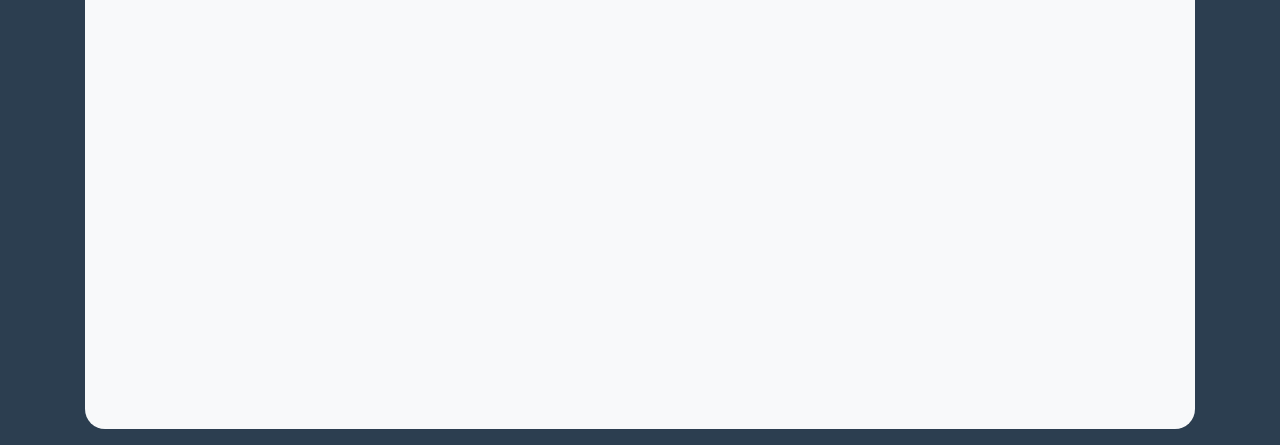
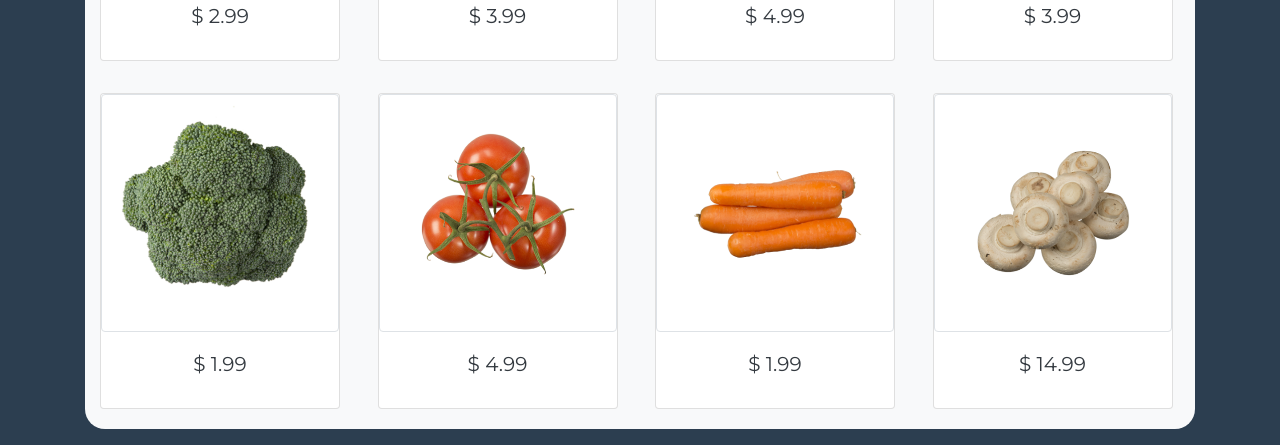
Before and after one commit to alexsophiekim/supermarket, a plain HTML site: page index.html in a window 1280 px wide. Shown: the part 435-880 px from the top of the page. Drawn offline with nearby package versions, Linux system fonts and the light colour scheme.

Commit message:
trying to solve categories working

```diff
--- a/css/style.css
+++ b/css/style.css
@@ -8,6 +8,9 @@ body{
   font-family: 'Montserrat', sans-serif;
   background-color: #2c3e50;
   color: #f8f9fa;
+}
+.display-3{
+  font-family: 'Fredoka One', cursive;
 }
 .container{
   text-align: center;
@@ -26,7 +29,7 @@ body{
   left: 0;
   width: 100vw;
   height: 100vh;
-  background-color: rgba(0, 0, 0, 0.5) !important;
+  background-color: rgba(0, 0, 0, 0.8) !important;
   display: none;
   /* display: flex; */
   justify-content: center;
@@ -35,7 +38,7 @@ body{
 
 #content{
   color: black;
-  width: 70vw;
+  width: 50vw;
   max-height: 45vh;
   height: 45vh;
   background-color: white;
@@ -57,3 +60,7 @@ body{
 #itemImage{
   max-height: 100%;
 }
+p{
+  font-weight: bold;
+  margin-left: 10px;
+}
--- /dev/null
+++ b/js/new.js
@@ -0,0 +1,303 @@
+console.log('working');
+
+var items = [
+    {
+    id: 1,
+    sort: 'fruit',
+    unit: 'kg',
+    name: 'banana',
+    photo: 'banana.png',
+    price: 2.99
+    },
+    {
+    id: 2,
+    sort: 'fruit',
+    unit: 'kg',
+    name: 'apple',
+    photo: 'apple.png',
+    price: 3.99
+  },
+  {
+    id:3,
+    sort: 'fruit',
+    unit: 'kg',
+    name: 'kiwifruit',
+    photo: 'kiwifruit.png',
+    price: 4.99
+  },
+  {
+    id:4,
+    sort: 'fruit',
+    unit: 'ea',
+    name: 'pineapple',
+    photo: 'pineapple.png',
+    price: 3.99
+  },
+  {
+    id:5,
+    sort: 'vegetable',
+    unit: 'ea',
+    name: 'broccoli',
+    photo: 'broccoli.png',
+    price: 1.99
+  },
+  {
+    id:6,
+    sort: 'vegetable',
+    unit: 'kg',
+    name: 'tomatoes',
+    photo: 'tomatoes.png',
+    price: 4.99
+  },
+  {
+    id:7,
+    sort: 'vegetable',
+    unit: 'kg',
+    name: 'carrots',
+    photo: 'carrots.png',
+    price: 1.99
+  },
+  {
+    id:8,
+    sort: 'vegetable',
+    unit: 'kg',
+    name: 'mushrooms',
+    photo: 'mushrooms.png',
+    price: 14.99
+  },
+  {
+    id:9,
+    sort: 'butchery',
+    unit: 'kg',
+    name: 'chicken breast',
+    photo: 'breast.png',
+    price: 9.99
+  },
+  {
+    id:10,
+    sort: 'butchery',
+    unit: 'kg',
+    name: 'Rump steak',
+    photo: 'rump.png',
+    price: 22.99
+  },
+  {
+    id:11,
+    sort: 'butchery',
+    unit: 'kg',
+    name: 'lamb shoulder chops',
+    photo: 'lamb.png',
+    price: 15.99
+  },
+  {
+    id: 12,
+    sort: 'butchery',
+    unit: 'kg',
+    name: 'chicken drumsticks',
+    photo: 'drumsticks.png',
+    price: 4.99
+  },
+  {
+    id: 13,
+    sort: 'butchery',
+    unit: 'kg',
+    name: 'trim pork medallion steak',
+    photo: 'pork.png',
+    price: 24.99
+  },
+  {
+    id: 14,
+    sort: 'butchery',
+    unit: 'kg',
+    name: 'smokey bacon sausages',
+    photo: 'sausages.png',
+    price: 14.29
+  },
+  {
+    id: 15,
+    sort: 'dairy',
+    unit: 'ea',
+    name: 'Milk 2l',
+    photo: 'milk.png',
+    price: 4.48
+  },
+  {
+    id: 16,
+    sort: 'dairy',
+    unit: 'ea',
+    name: 'cream 500ml',
+    photo: 'cream.png',
+    price: 4.08
+  },
+  {
+    id: 17,
+    sort: 'dairy',
+    unit: 'ea',
+    name: 'butter 500g',
+    photo: 'butter.png',
+    price: 6.99
+  },
+  {
+    id: 18,
+    sort: 'dairy',
+    unit: 'ea',
+    name: 'Eggs grade 7 10ea',
+    photo: 'eggs.png',
+    price: 14.99
+  },
+  {
+    id: 19,
+    sort: 'bakery',
+    unit: 'ea',
+    name: 'toast bread 700g',
+    photo: 'toast.png',
+    price: 3.49
+  },
+  {
+    id: 20,
+    sort: 'bakery',
+    unit: 'ea',
+    name: 'crumpets 6ea',
+    photo: 'crumpets.png',
+    price: 1.99
+  },
+  {
+    id: 21,
+    sort: 'bakery',
+    unit: 'ea',
+    name: 'chocolate muffins 6ea',
+    photo: 'muffins.png',
+    price: 3.99
+  },
+  {
+    id: 22,
+    sort: 'bakery',
+    unit: 'ea',
+    name: 'french stick',
+    photo: 'stick.png',
+    price: 1.99
+  },
+  {
+    id: 23,
+    sort: 'bakery',
+    unit: 'ea',
+    name: 'Hot cross buns 6ea',
+    photo: 'cross.png',
+    price: 3.99
+  },
+  {
+    id: 24,
+    sort: 'bakery',
+    unit: 'ea',
+    name: 'Custard Donut',
+    photo: 'dount.png',
+    price: 5.99
+  },
+];
+
+var itemList = document.getElementById('itemList');
+itemCard(items);
+function itemCard(inputArray){
+  for (var i = 0; i < inputArray.length; i++) {
+
+      var itemCard ='<div class="col-12 col-sm-6 col-md-3 mb-3 text-center">';
+        itemCard += '<div class="card itemThumb itemThumb2 mt-3" style="width: 15rem;" data-id="'+inputArray[i].id+'">';
+        itemCard += '<img src ="img/'+inputArray[i].photo+'"class="img-thumbnail" alt="">';
+          itemCard += '<div class="card-body">';
+            itemCard += '<h5 class="card-title">$ '+inputArray[i].price+'</h5>';
+          itemCard +='</div>';
+        itemCard +='</div>';
+      itemCard +='</div>';
+
+      itemList.innerHTML += itemCard;
+  };
+}
+
+function detail(itemNumber){
+  var item;
+  for (var i = 0; i < items.length; i++) {
+    if(items[i].id === itemNumber){
+      item = items[i];
+      break;
+    }
+  }
+  document.getElementById('itemImage').src = 'img/'+items[i].photo;
+  document.getElementById('itemName').innerText = items[i].name;
+  document.getElementById('itemUnit').innerText = 'Unit: '+items[i].unit;
+  document.getElementById('itemSort').innerText = 'category: '+items[i].sort;
+  document.getElementById('itemPrice').innerText = 'price: $'+items[i].price;
+  document.getElementById('add').innerHTML = '<button type="button" class="btn btn-lg btn-block btn-primary">ADD</button>';
+
+
+  document.getElementById('popup').style.display = 'flex';
+  document.body.style.overflow ='hidden';
+};
+
+var itemThumb = document.getElementsByClassName('itemThumb2');
+for (var i = 0; i < itemThumb.length; i++) {
+  itemThumb[i].onclick = function(){
+    var id = parseInt(this.dataset.id);
+    detail(id);
+  };
+}
+  document.getElementById('close').onclick = function(){
+  document.getElementById('popup').style.display='none';
+  document.body.style.overflow = 'scroll';
+}
+
+$('#fruit').click(function(){
+  $('#itemList').html('');
+  var fruitArray = [];
+    for (var i = 0; i < items.length; i++) {
+      if (items[i].sort == 'fruit') {
+        console.log('fruit');
+        fruitArray.push(items[i])
+      }
+    }
+    itemCard(fruitArray);
+});
+
+$('#vegetable').click(function(){
+  ('#itemList').html('');
+  var vegeArray = [];
+    for (var i = 0; i < items.length; i++) {
+      if (items[i].sort == 'vegetable') {
+        console.log('vegetable');
+        vegeArray.push(items[i])
+      }
+    }
+    itemCard(vegeArray);
+});
+$('#dairy').click(function(){
+  ('#itemList').html('');
+  var dairyArray = [];
+    for (var i = 0; i < items.length; i++) {
+      if (items[i].sort == 'dairy') {
+        console.log('dairy');
+        dairyArray.push(items[i])
+      }
+    }
+    itemCard(dairyArray);
+});
+$('#bakery').click(function(){
+  ('#itemList').html('');
+  var bakeryArray = [];
+    for (var i = 0; i < items.length; i++) {
+      if (items[i].sort == 'bakery') {
+        console.log('bakery');
+        bakeryArray.push(items[i])
+      }
+    }
+    itemCard(bakeryArray);
+});
+$('#butchery').click(function(){
+  ('#itemList').html('');
+  var butcheryArray = [];
+    for (var i = 0; i < items.length; i++) {
+      if (items[i].sort == 'butchery') {
+        console.log('butchery');
+        butcheryArray.push(items[i])
+      }
+    }
+    itemCard(butcheryArray);
+});
--- a/js/script.js
+++ b/js/script.js
@@ -1,6 +1,10 @@
 var itemList = document.getElementById('itemList');
 
 fruit();
+
+
+
+
 function fruit(){
   var items = [
       {
@@ -38,11 +42,9 @@ function fruit(){
   ];
 
   itemList.innerHTML ='';
-
   for (var i = 0; i < items.length; i++) {
-
+    console.log(items[i].photo);
     var itemCard ='<div class="col-12 col-sm-6 col-md-3 mb-3 text-center">';
-
       itemCard += '<div class="card itemThumb itemThumb2 my-2" style="width: 13rem;" data-id="'+items[i].id+'">';
       itemCard += '<img src ="img/'+items[i].photo+'" class="img-thumbnail" alt="">';
         itemCard += '<div class="card-body">';
@@ -51,9 +53,7 @@ function fruit(){
       itemCard +='</div>';
     itemCard +='</div>';
 
-  document.getElementById('itemList').innerHTML += itemCard;
-
-  }
+  itemList.innerHTML += itemCard;
 
   var itemThumb = document.getElementsByClassName('itemThumb2');
   for (var i = 0; i < itemThumb.length; i++) {
@@ -72,87 +72,92 @@ function detail(itemNumber){
     }
   }
 
+    document.getElementById('popup').style.display = 'flex';
+    document.body.style.overflow ='hidden';
+
     document.getElementById('itemImage').src = 'img/'+items[i].photo;
     document.getElementById('itemName').innerText = items[i].name;
     document.getElementById('itemUnit').innerText = 'Unit: '+items[i].unit;
     document.getElementById('itemSort').innerText = 'category: '+items[i].sort;
     document.getElementById('itemPrice').innerText = 'price: $'+items[i].price;
 
-  document.getElementById('popup').style.display = 'flex';
-  document.body.style.overflow ='hidden';
-
-
-}
 
     document.getElementById('close').onclick = function(){
     document.getElementById('popup').style.display='none';
     document.body.style.overflow = 'scroll';
+
+};
   }
-
+ }
 
   document.getElementById('fruit').addEventListener('click',function(){
     console.log('fruit');
     fruit();
 });
-}
 
 
-vegetable();
-function vegetable(){
-  var items = [
-    {
-        id:5,
-        sort: 'vegetable',
-        unit: 'ea',
-        name: 'broccoli',
-        photo: 'broccoli.png',
-        price: 2.00
-      },
-      {
-        id:6,
-        sort: 'vegetable',
-        unit: 'kg',
-        name: 'tomatoes',
-        photo: 'tomatoes.png',
-        price: 4.99
-      },
-      {
-        id:7,
-        sort: 'vegetable',
-        unit: 'kg',
-        name: 'carrots',
-        photo: 'carrots.png',
-        price: 1.99
-      },
-      {
-        id:8,
-        sort: 'vegetable',
-        unit: 'kg',
-        name: 'mushrooms',
-        photo: 'mushrooms.png',
-        price: 14.99
-      },
-  ];
 
-  itemList.innerHTML ='';
-
-  for (var i = 0; i < items.length; i++) {
-
-    var itemCard ='<div class="col-12 col-sm-6 col-md-3 mb-3 text-center">';
-
-    itemCard += '<div class="card itemThumb itemThumb2 my-2" style="width: 13rem;" data-id="'+items[i].id+'">';
-      itemCard += '<img src ="img/'+items[i].photo+'" class="img-thumbnail" alt="">';
-        itemCard += '<div class="card-body">';
-          itemCard += '<h5 class="card-title">$ '+items[i].price+'</h5>';
-        itemCard +='</div>';
-      itemCard +='</div>';
-    itemCard +='</div>';
-  document.getElementById('itemList').innerHTML += itemCard;
-
-  }
-
-
-}
+//
+//
+//
+//
+//
+// vegetable();
+// function vegetable(){
+//   var items = [
+//     {
+//         id:5,
+//         sort: 'vegetable',
+//         unit: 'ea',
+//         name: 'broccoli',
+//         photo: 'broccoli.png',
+//         price: 2.00
+//       },
+//       {
+//         id:6,
+//         sort: 'vegetable',
+//         unit: 'kg',
+//         name: 'tomatoes',
+//         photo: 'tomatoes.png',
+//         price: 4.99
+//       },
+//       {
+//         id:7,
+//         sort: 'vegetable',
+//         unit: 'kg',
+//         name: 'carrots',
+//         photo: 'carrots.png',
+//         price: 1.99
+//       },
+//       {
+//         id:8,
+//         sort: 'vegetable',
+//         unit: 'kg',
+//         name: 'mushrooms',
+//         photo: 'mushrooms.png',
+//         price: 14.99
+//       },
+//   ];
+//
+//   itemList.innerHTML ='';
+//
+//   for (var i = 0; i < items.length; i++) {
+//
+//     var itemCard ='<div class="col-12 col-sm-6 col-md-3 mb-3 text-center">';
+//
+//     itemCard += '<div class="card itemThumb itemThumb2 my-2" style="width: 13rem;" data-id="'+items[i].id+'">';
+//       itemCard += '<img src ="img/'+items[i].photo+'" class="img-thumbnail" alt="">';
+//         itemCard += '<div class="card-body">';
+//           itemCard += '<h5 class="card-title">$ '+items[i].price+'</h5>';
+//         itemCard +='</div>';
+//       itemCard +='</div>';
+//     itemCard +='</div>';
+//   document.getElementById('itemList').innerHTML += itemCard;
+//
+//   }
+//
+//
+// }
 
 
 //
@@ -340,5 +345,5 @@ function vegetable(){
 //   itemList.innerHTML += '<div class ="image-div"><h3>$ '+items[i].price+'</h3> <img class="image" src="img/'+items[i].photo+'"> </div>';
 // }
 
-
-itemList.innerHTML ='';
+//
+// itemList.innerHTML ='';
```
Also changed, not shown: index.html (+6 -7 lines), img/apple.png, img/banana.png, img/cross.png (added), img/dount.png (added), img/lamb.png (added), img/stick.png, img/toast.png, 2 other files. Lines whose indentation alone changed are shown as unchanged.
